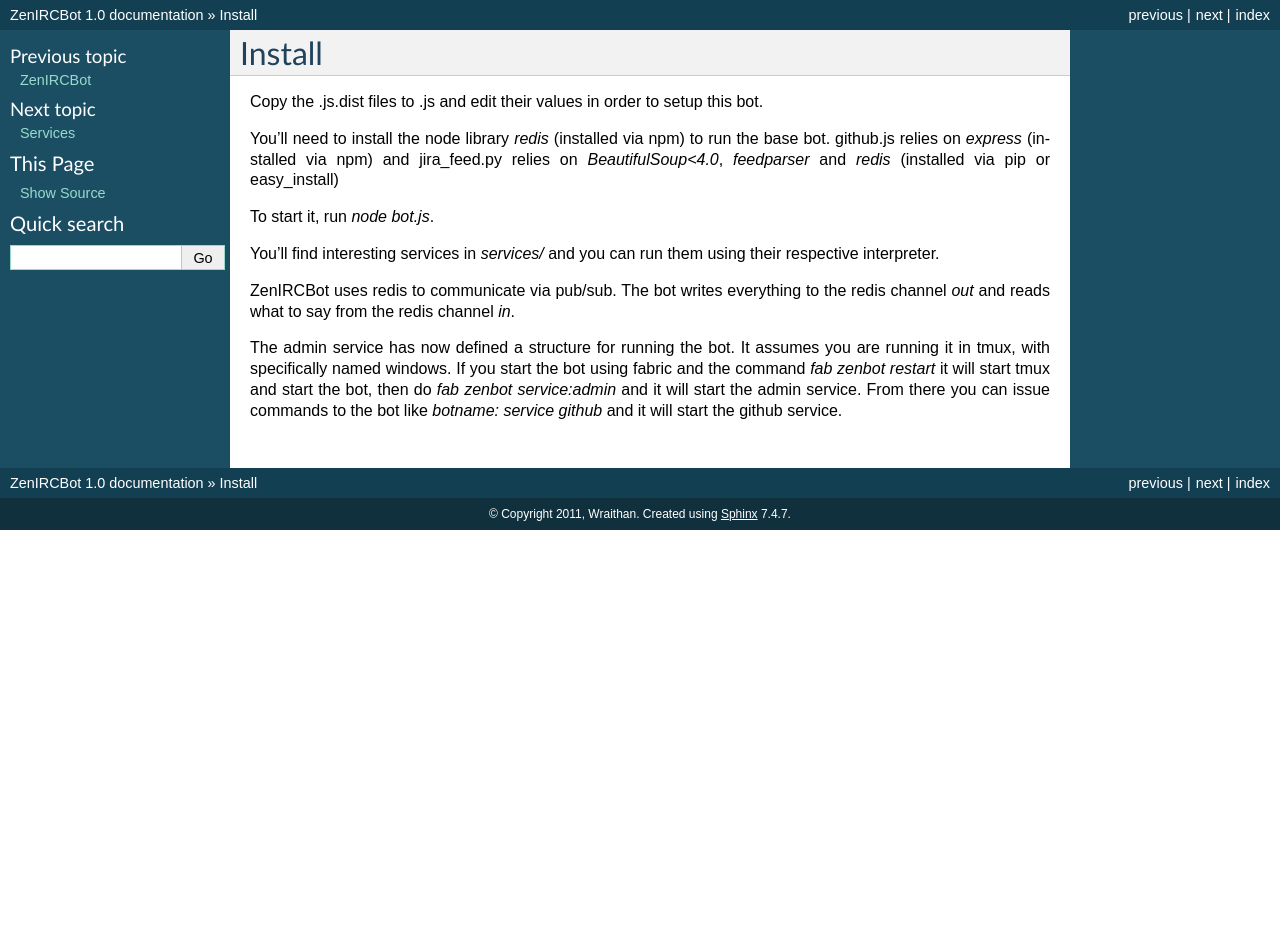
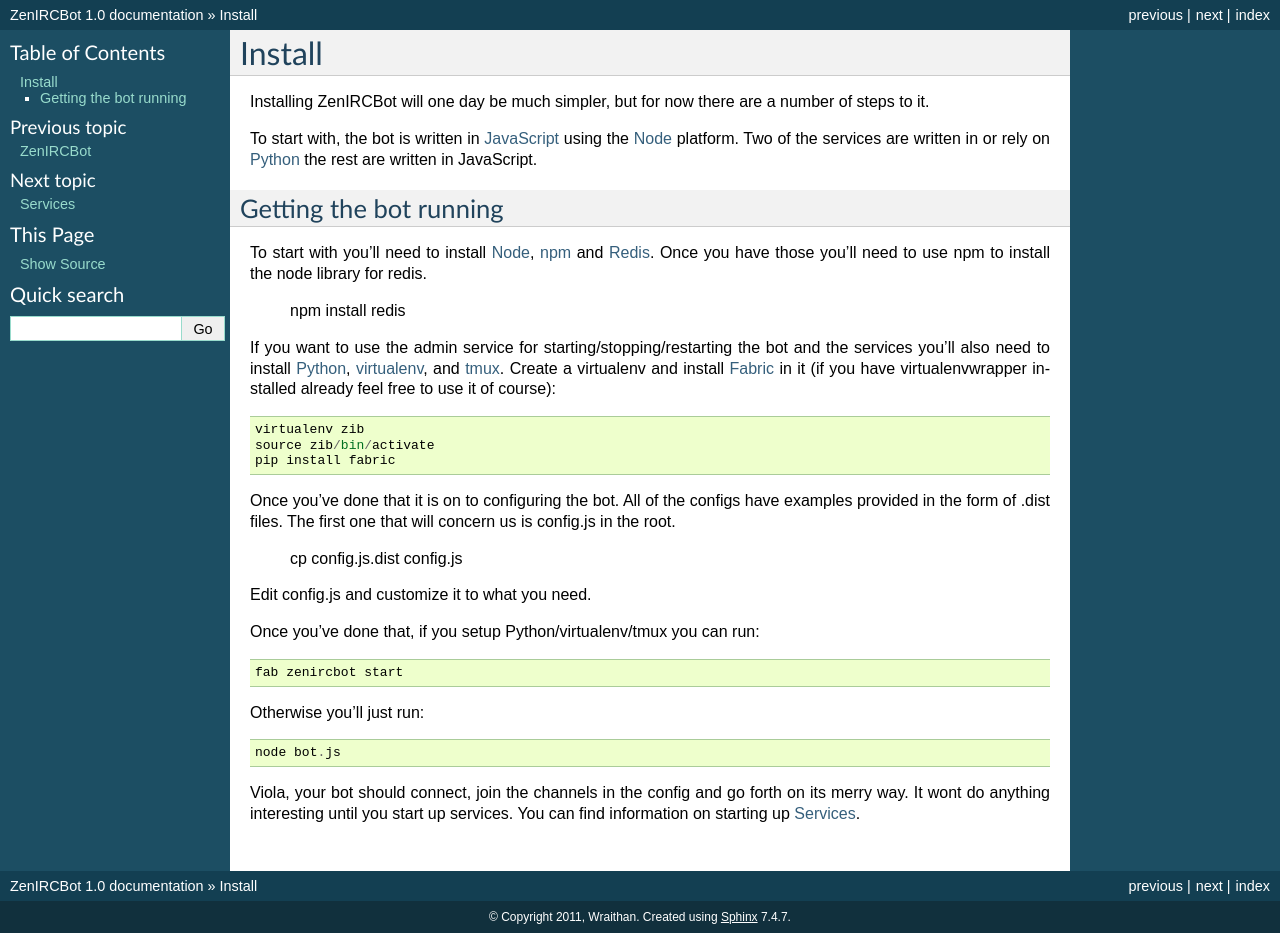
Before and after one commit to zenirc/zenircbot, a Sphinx documentation site: the page built from docs/install.rst, in a window 1280 px wide. Built offline with Sphinx 7.4.7, drawn with Linux system fonts in a browser that asks for light colours; before the commit the page ends 900 px from its top, so only the background shows below that.

Commit message:
rewrote the install doc

```diff
--- a/docs/install.rst
+++ b/docs/install.rst
@@ -1,27 +1,58 @@
 Install
 =======
 
-Copy the .js.dist files to .js and edit their values in order to setup
-this bot.
+Installing ZenIRCBot will one day be much simpler, but for now there
+are a number of steps to it.
 
-You'll need to install the node library `redis` (installed via npm) to
-run the base bot. github.js relies on `express` (installed via npm)
-and jira_feed.py relies on `BeautifulSoup<4.0`, `feedparser` and
-`redis` (installed via pip or easy_install)
+To start with, the bot is written in JavaScript_ using the Node_
+platform. Two of the services are written in or rely on Python_ the
+rest are written in JavaScript.
 
-To start it, run `node bot.js`.
+Getting the bot running
+-----------------------
 
-You'll find interesting services in `services/` and you can run them
-using their respective interpreter.
+To start with you'll need to install Node_, npm_ and Redis_. Once you
+have those you'll need to use npm to install the node library for
+redis.
 
-ZenIRCBot uses redis to communicate via pub/sub. The bot writes
-everything to the redis channel `out` and reads what to say from the
-redis channel `in`.
+    npm install redis
 
-The admin service has now defined a structure for running the bot. It
-assumes you are running it in tmux, with specifically named
-windows. If you start the bot using fabric and the command `fab zenbot
-restart` it will start tmux and start the bot, then do `fab zenbot
-service:admin` and it will start the admin service. From there you can
-issue commands to the bot like `botname: service github` and it will
-start the github service.
+If you want to use the admin service for starting/stopping/restarting
+the bot and the services you'll also need to install Python_,
+virtualenv_, and tmux_. Create a virtualenv and install Fabric_ in
+it (if you have virtualenvwrapper installed already feel free to use
+it of course)::
+
+    virtualenv zib
+    source zib/bin/activate
+    pip install fabric
+
+Once you've done that it is on to configuring the bot. All of the
+configs have examples provided in the form of .dist files. The first
+one that will concern us is config.js in the root.
+
+    cp config.js.dist config.js
+
+Edit config.js and customize it to what you need.
+
+Once you've done that, if you setup Python/virtualenv/tmux you can
+run::
+
+    fab zenircbot start
+
+Otherwise you'll just run::
+
+    node bot.js
+
+Viola, your bot should connect, join the channels in the config and go
+forth on its merry way. It wont do anything interesting until you
+start up services. You can find information on starting up :doc:`services`.
+
+.. _JavaScript: http://en.wikipedia.org/wiki/JavaScript
+.. _node: http://nodejs.org
+.. _Python: http://python.org
+.. _npm: http://npmjs.org
+.. _Redis: http://redis.io
+.. _virtualenv: http://pypi.python.org/pypi/virtualenv
+.. _tmux: http://tmux.sourceforge.net/
+.. _Fabric: http://fabfile.org/
```
Also changed, not shown: 1 other file.
